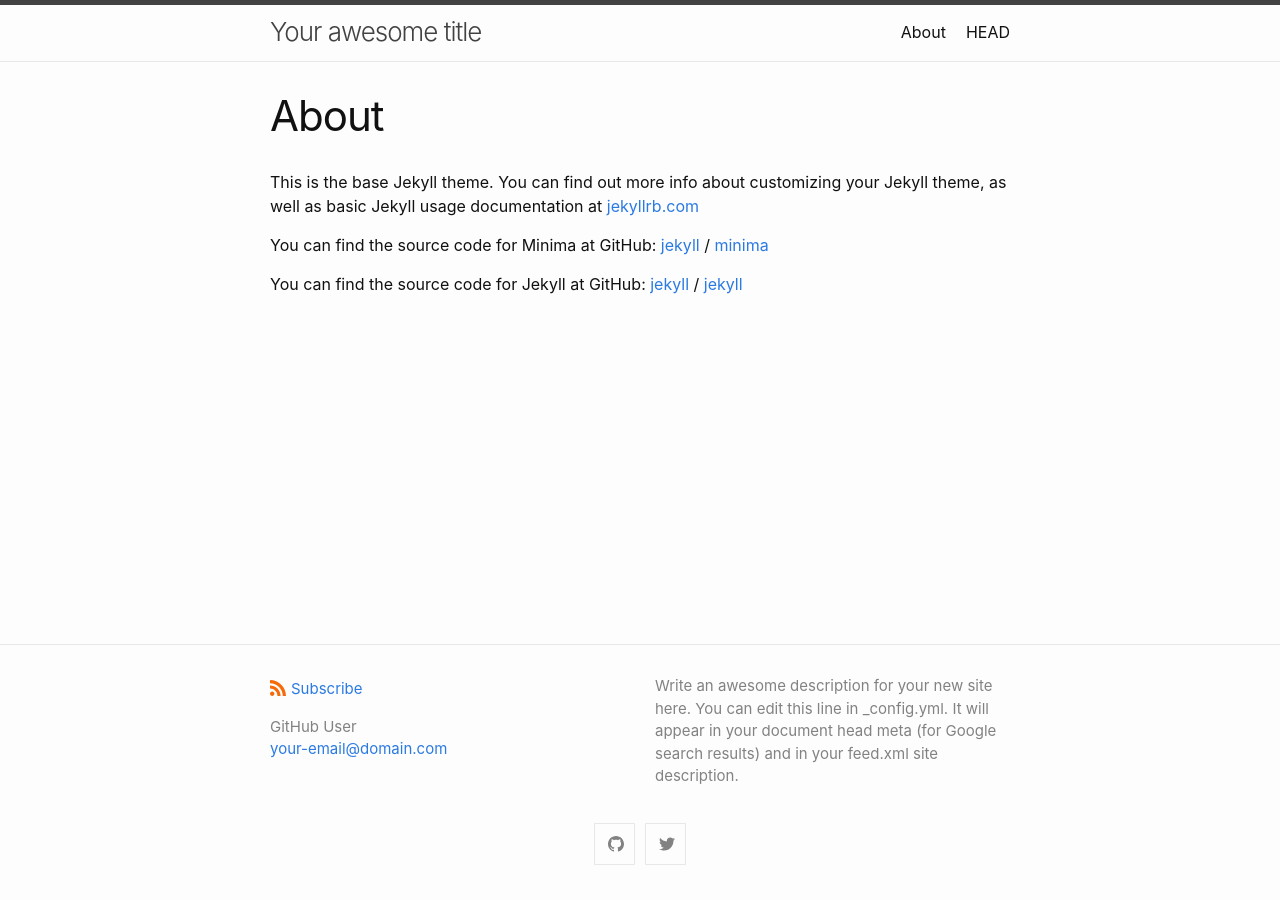
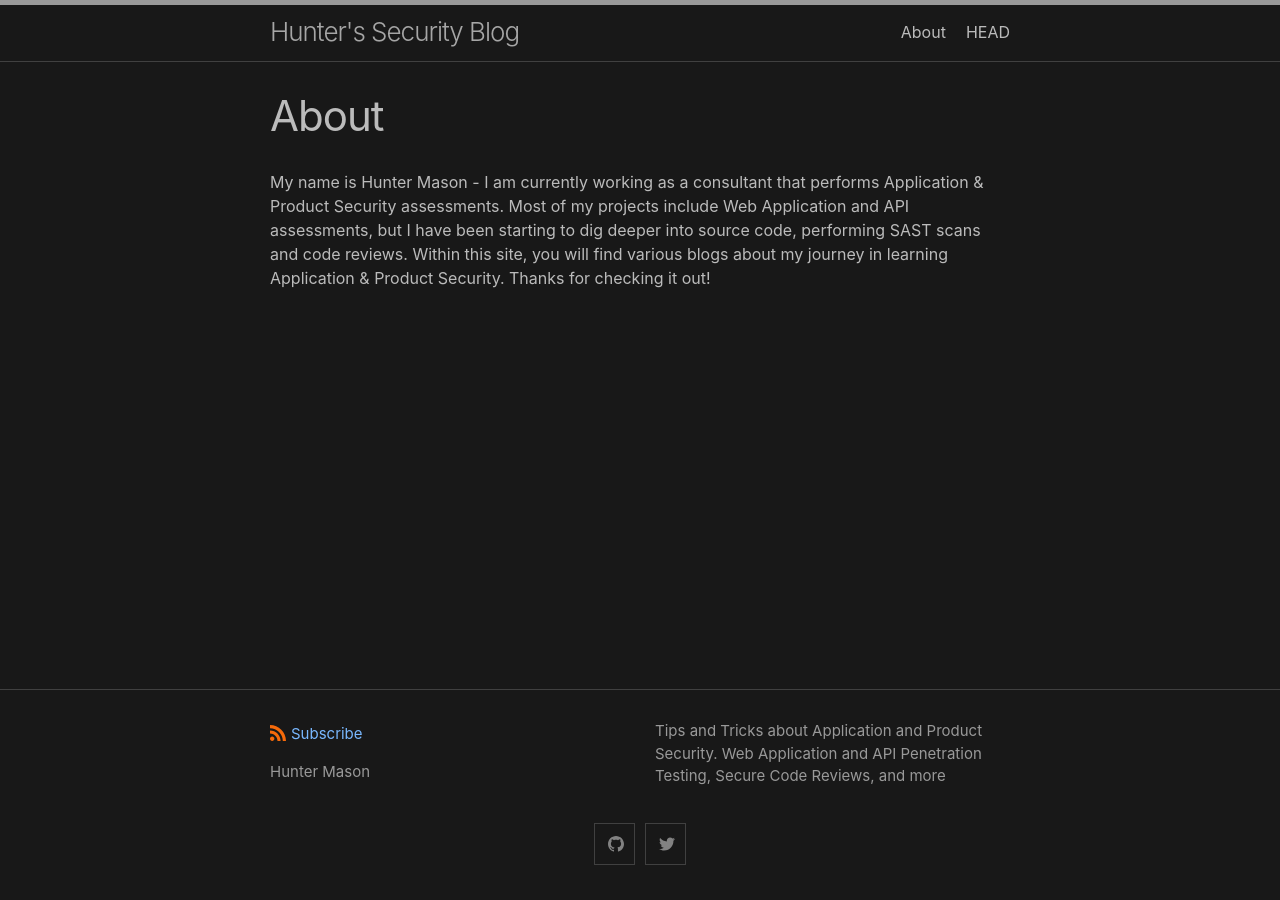
Before and after one commit to hmason34/hmason34, a Jekyll site: the page built from about.md, in a window 1280 px wide. Built offline with Jekyll 4.4.1, drawn with Linux system fonts in a browser that asks for light colours.

Commit message:
customize jekyll

```diff
--- a/_config.yml
+++ b/_config.yml
@@ -1,51 +1,21 @@
-title: Your awesome title
+title: Hunter's Security Blog
 author:
-  name: GitHub User
-  email: your-email@domain.com
+  name: Hunter Mason
 description: > # this means to ignore newlines until "show_excerpts:"
-  Write an awesome description for your new site here. You can edit this
-  line in _config.yml. It will appear in your document head meta (for
-  Google search results) and in your feed.xml site description.
-
-show_excerpts: false # set to true to show excerpts on the homepage
+  Tips and Tricks about Application and Product Security.
+  Web Application and API Penetration Testing, Secure Code Reviews, and more
+show_excerpts: true # set to true to show excerpts on the homepage
 
 # Minima date format
 # refer to https://shopify.github.io/liquid/filters/date/ if you want to customize this
 minima:
   date_format: "%b %-d, %Y"
+  skin: dark
 
   # generate social links in footer
   social_links:
-    twitter: jekyllrb
-    github:  jekyll
-    # devto: jekyll
-    # dribbble: jekyll
-    # facebook: jekyll
-    # flickr:   jekyll
-    # instagram: jekyll
-    # linkedin: jekyll
-    # pinterest: jekyll
-    # youtube: jekyll
-    # youtube_channel: UC8CXR0-3I70i1tfPg1PAE1g
-    # youtube_channel_name: CloudCannon
-    # telegram: jekyll
-    # googleplus: +jekyll
-    # microdotblog: jekyll
-    # keybase: jekyll
-
-    # Mastodon instances
-    # mastodon:
-    # - username: jekyll
-    #   instance: example.com
-    # - username: jekyll2
-    #   instance: example.com
-
-    # GitLab instances
-    # gitlab:
-    # - username: jekyll
-    #   instance: example.com
-    # - username: jekyll2
-    #   instance: example.com
+    twitter: HuntMSec
+    github:  HMason34
 
 # If you want to link only specific pages in your header, uncomment
 # this and add the path to the pages in order as they should show up
--- a/about.md
+++ b/about.md
@@ -4,15 +4,5 @@ title: About
 permalink: /about/
 ---
 
-This is the base Jekyll theme. You can find out more info about customizing your Jekyll theme, as well as basic Jekyll usage documentation at [jekyllrb.com](https://jekyllrb.com/)
-
-You can find the source code for Minima at GitHub:
-[jekyll][jekyll-organization] /
-[minima](https://github.com/jekyll/minima)
-
-You can find the source code for Jekyll at GitHub:
-[jekyll][jekyll-organization] /
-[jekyll](https://github.com/jekyll/jekyll)
-
-
-[jekyll-organization]: https://github.com/jekyll
+My name is Hunter Mason - I am currently working as a consultant that performs Application & Product Security assessments. Most of my projects include Web Application and API assessments, but I have been starting to dig deeper into source code, performing SAST scans and code reviews.
+Within this site, you will find various blogs about my journey in learning Application & Product Security. Thanks for checking it out!
```
Also changed, not shown: _posts/2016-05-19-super-short-article.md (deleted, +0 -7 lines), _posts/2016-05-20-my-example-post.md (deleted, +0 -12 lines), _posts/2016-05-20-super-long-article.md (deleted, +0 -11 lines), _posts/2016-05-20-this-post-demonstrates-post-content-styles.md (deleted, +0 -115 lines), _posts/2016-05-20-welcome-to-jekyll.md (deleted, +0 -22 lines), _posts/2022-06-23-FilterBypass.md (added, +119 -0 lines), README.md.
